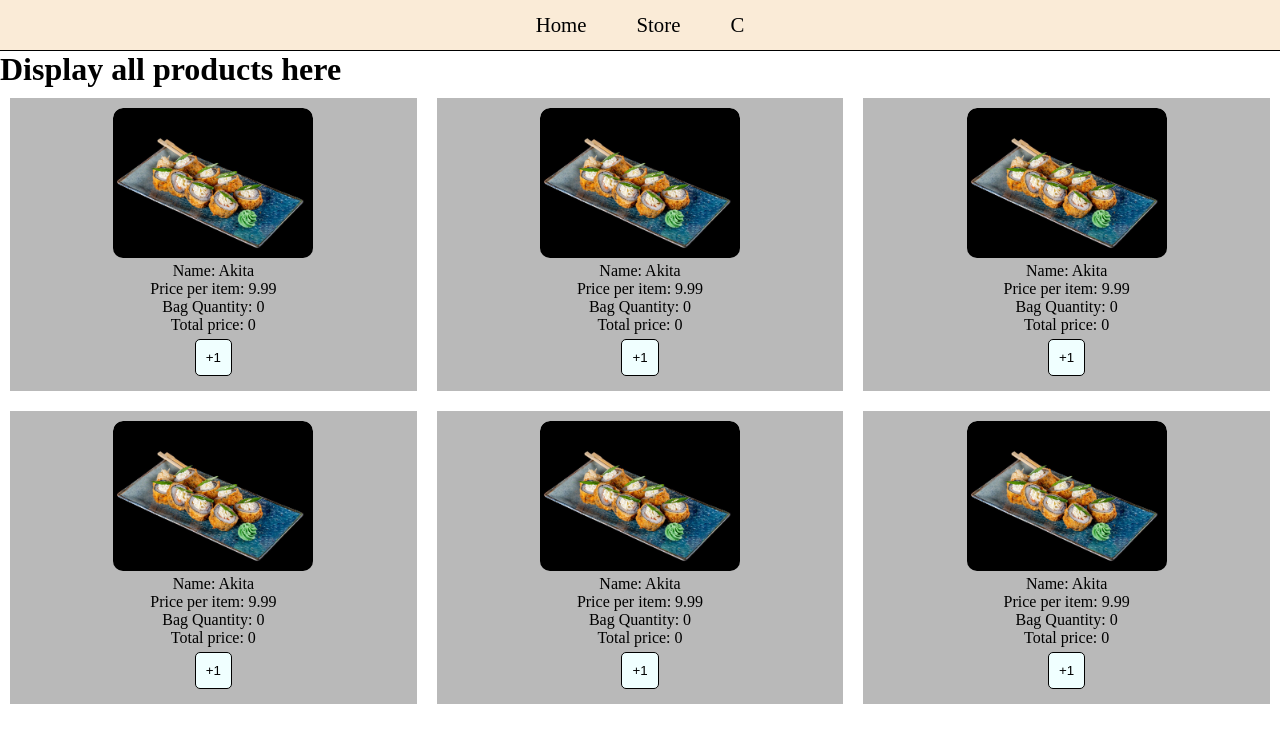
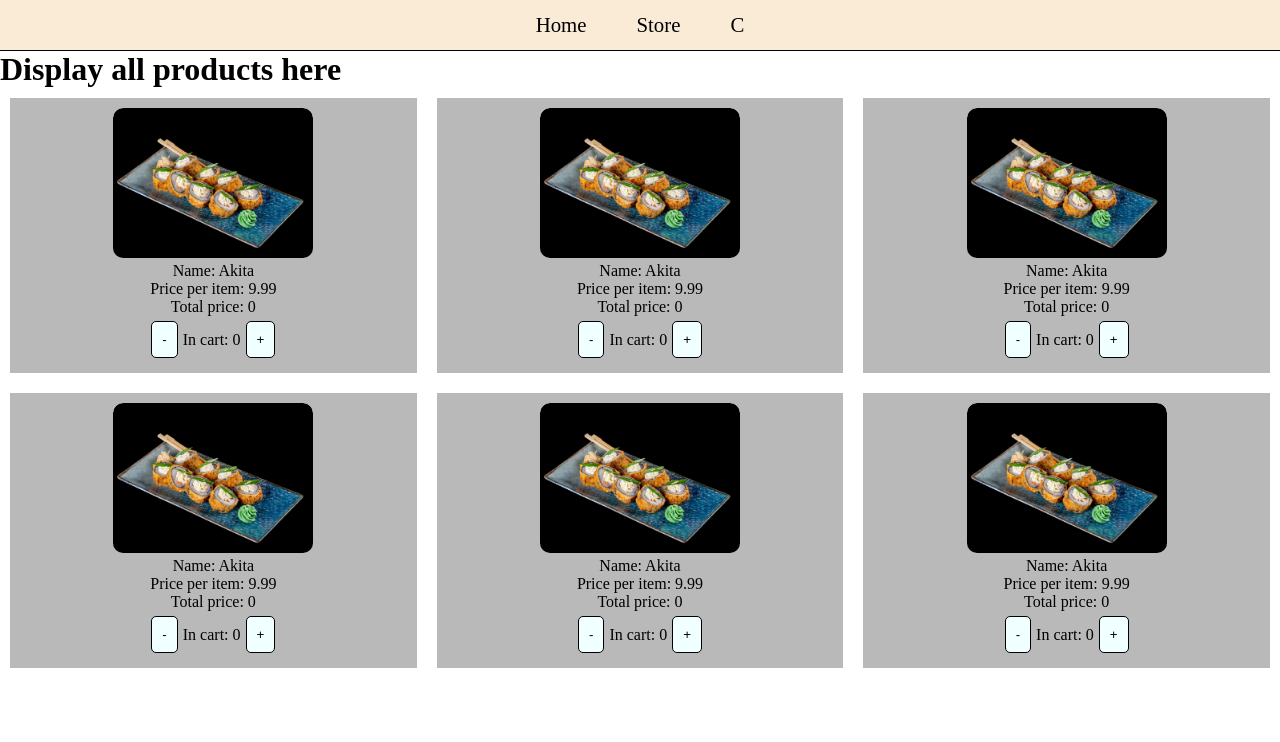
Before and after one commit to janaiscoding/shopping-cart, a React (Create React App) app: page /store in a window 1280 px wide. Shown: the top 742 px of the page. Built offline with nearby package versions, Linux system fonts and the light colour scheme.

Commit message:
Add remove one function

```diff
--- a/src/components/Item.js
+++ b/src/components/Item.js
@@ -1,6 +1,6 @@
 import React from "react";
 
-const Item = ({ id, name, img, price, quantity, onAdd }) => {
+const Item = ({ id, name, img, price, quantity, onAdd, onRemove }) => {
   return (
     <>
       <div className="card-wrap" key={id}>
@@ -9,9 +9,12 @@ const Item = ({ id, name, img, price, quantity, onAdd }) => {
         </div>
         <div>Name: {name}</div>
         <div>Price per item: {price}</div>
-        <div>Bag Quantity: {quantity}</div>
         <div> Total price: {price * quantity} </div>
-        <button onClick={() => onAdd(id)}>+1</button>
+        <div className="buttons-control">
+          <button onClick={() => onRemove(id)}>-</button>
+          <div>In cart: {quantity}</div>
+          <button onClick={() => onAdd(id)}>+</button>
+        </div>
       </div>
     </>
   );
--- a/src/pages/Store.js
+++ b/src/pages/Store.js
@@ -19,7 +19,20 @@ const Store = () => {
       return newProducts;
     });
   };
-
+  const handleRemoveEvent = (id) => {
+    setProducts((prevState) => {
+      const newProducts = prevState.map((product) => {
+        if (product.id === id && product.quantity > 0) {
+          return {
+            ...product,
+            quantity: product.quantity--,
+          };
+        }
+        return product;
+      });
+      return newProducts;
+    });
+  };
   const allProducts = products.map((product) => (
     <Item
       name={product.name}
@@ -29,6 +42,7 @@ const Store = () => {
       key={product.id}
       id={product.id}
       onAdd={handleAddEvent}
+      onRemove={handleRemoveEvent}
     />
   ));
 
--- a/src/styles/styles.css
+++ b/src/styles/styles.css
@@ -28,7 +28,11 @@
   justify-content: center;
   align-items: center;
 }
-
+.buttons-control {
+  display:flex;
+  justify-content: center;
+  align-items: center;
+}
 /* GLOBAL SETTINGS */
 button {
   padding: 10px;
```
